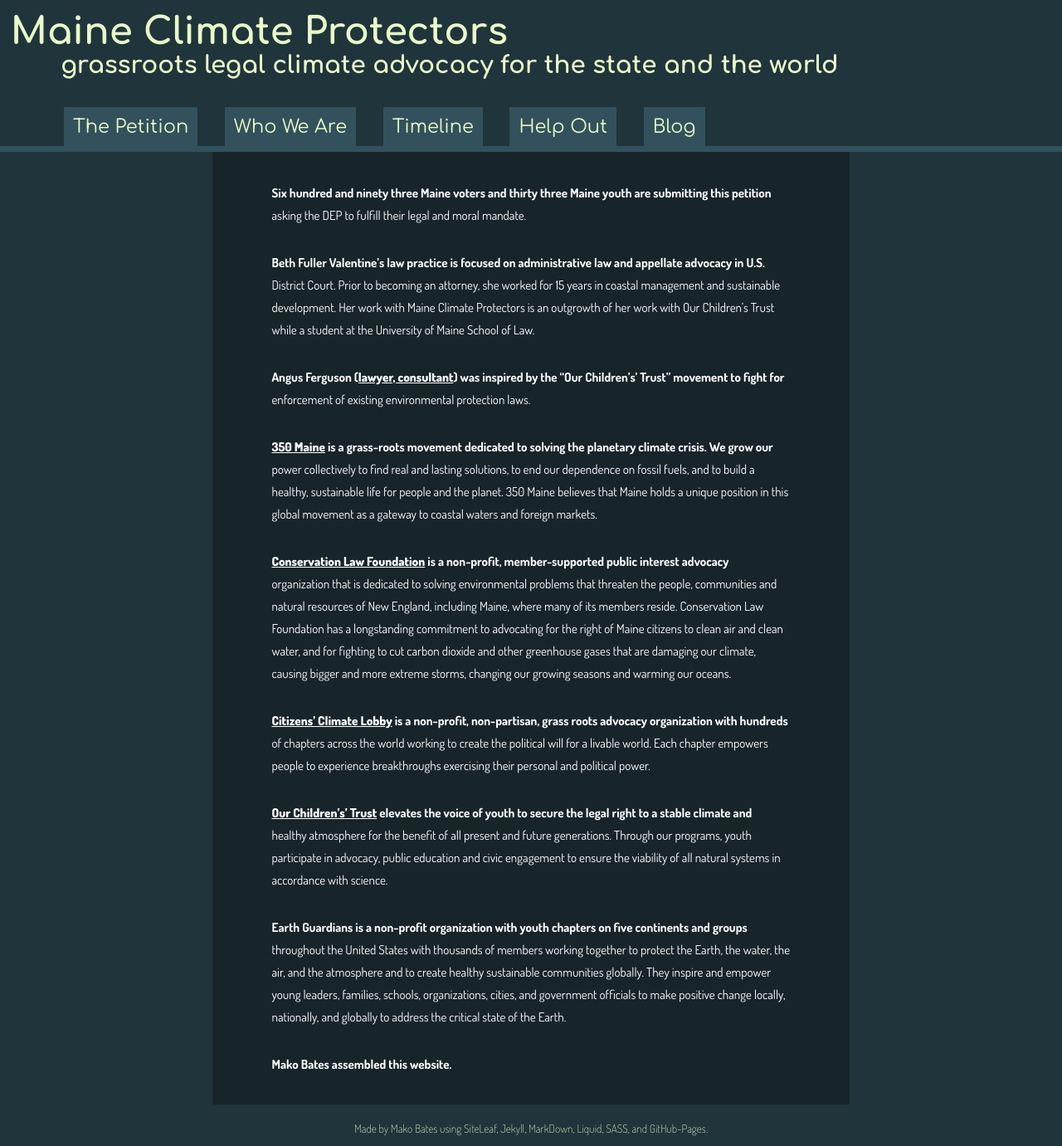
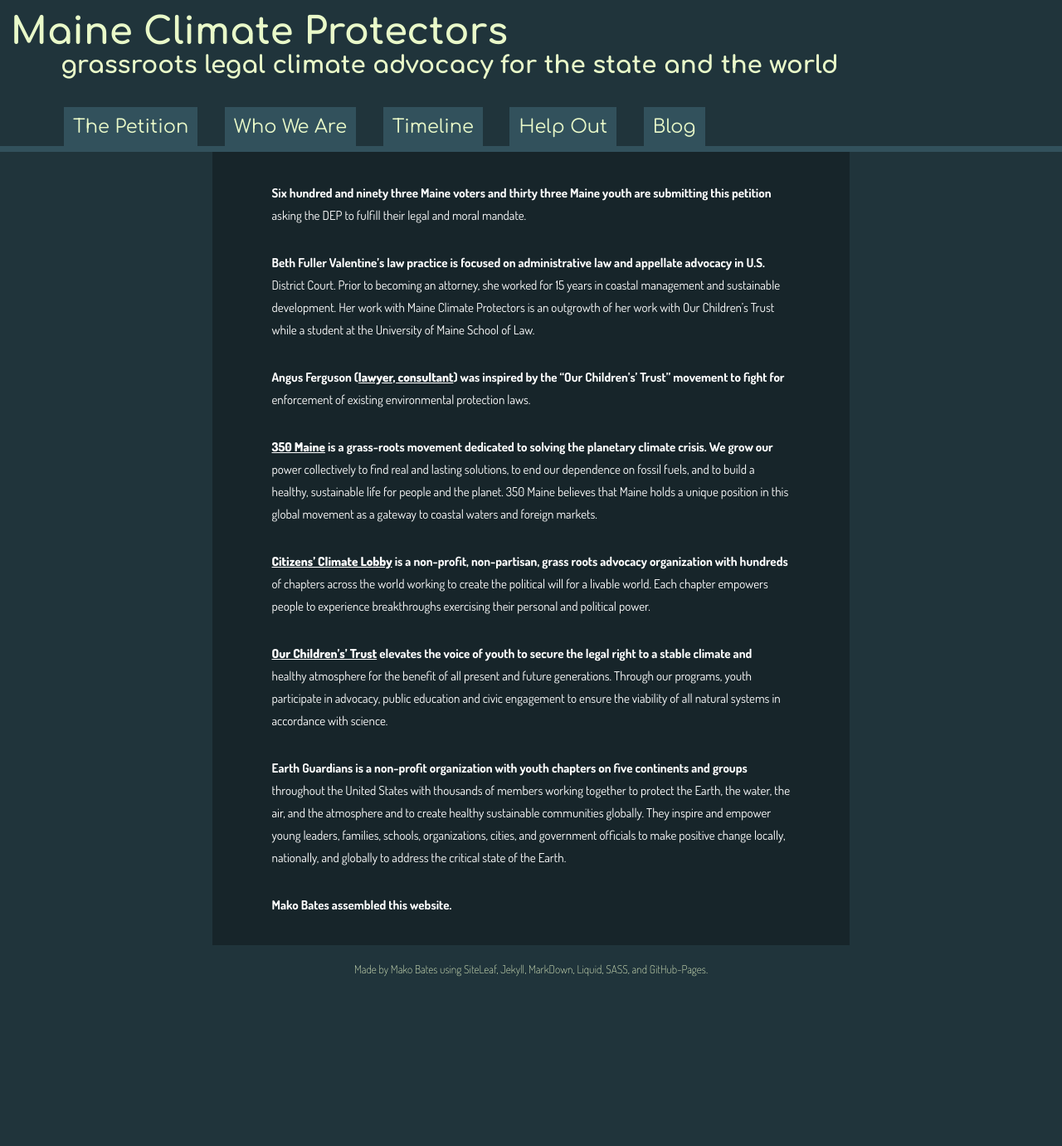
Before and after one commit to ShapeOfMatter/maine-climate-protectors, a Jekyll site: the page built from who.markdown, in a window 1280 px wide. Shown: the whole page at 83% size. Built offline with Jekyll 4.4.1, drawn with Linux system fonts in a browser that asks for light colours; after the commit the page ends 1189 px from its top, so only the background shows below that.

Commit message:
Updated Who

```diff
--- a/who.markdown
+++ b/who.markdown
@@ -11,8 +11,6 @@
 
 [350 Maine](http://www.350maine.org/ "350 Maine") is a grass-roots movement dedicated to solving the planetary climate crisis. We grow our power collectively to find real and lasting solutions, to end our dependence on fossil fuels, and to build a healthy, sustainable life for people and the planet. 350 Maine believes that Maine holds a unique position in this global movement as a gateway to coastal waters and foreign markets.
 
-[Conservation Law Foundation](https://www.clf.org/ "CLF") is a non-profit, member-supported public interest advocacy organization that is dedicated to solving environmental problems that threaten the people, communities and natural resources of New England, including Maine, where many of its members reside. Conservation Law Foundation has a longstanding commitment to advocating for the right of Maine citizens to clean air and clean water, and for fighting to cut carbon dioxide and other greenhouse gases that are damaging our climate, causing bigger and more extreme storms, changing our growing seasons and warming our oceans.
-
 [Citizens’ Climate Lobby](https://citizensclimatelobby.org/) is a non-profit, non-partisan, grass roots advocacy organization with hundreds of chapters across the world working to create the political will for a livable world. Each chapter empowers people to experience breakthroughs exercising their personal and political power.
 
 [Our Children’s' Trust](https://www.ourchildrenstrust.org/) elevates the voice of youth to secure the legal right to a stable climate and healthy atmosphere for the benefit of all present and future generations. Through our programs, youth participate in advocacy, public education and civic engagement to ensure the viability of all natural systems in accordance with science.
```
